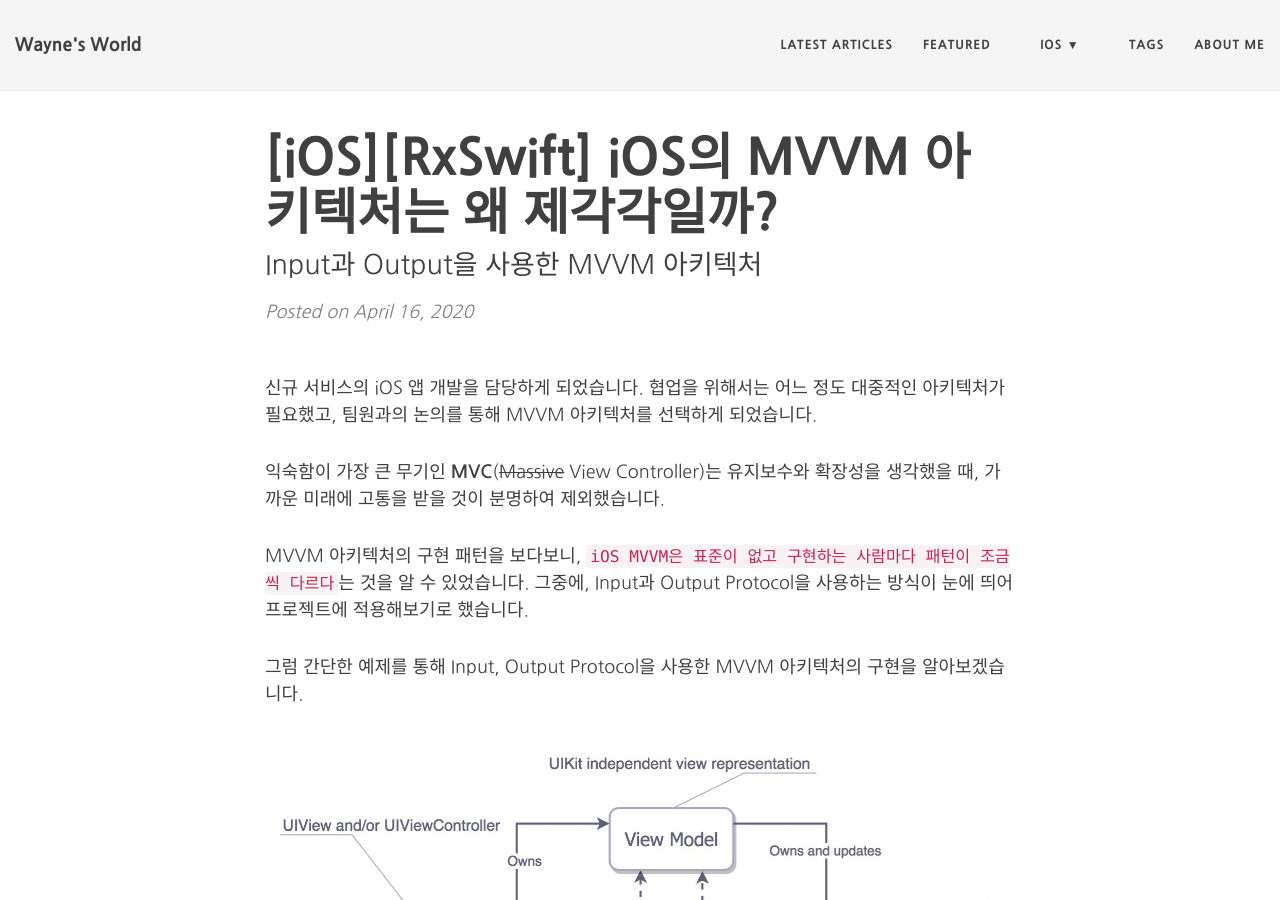
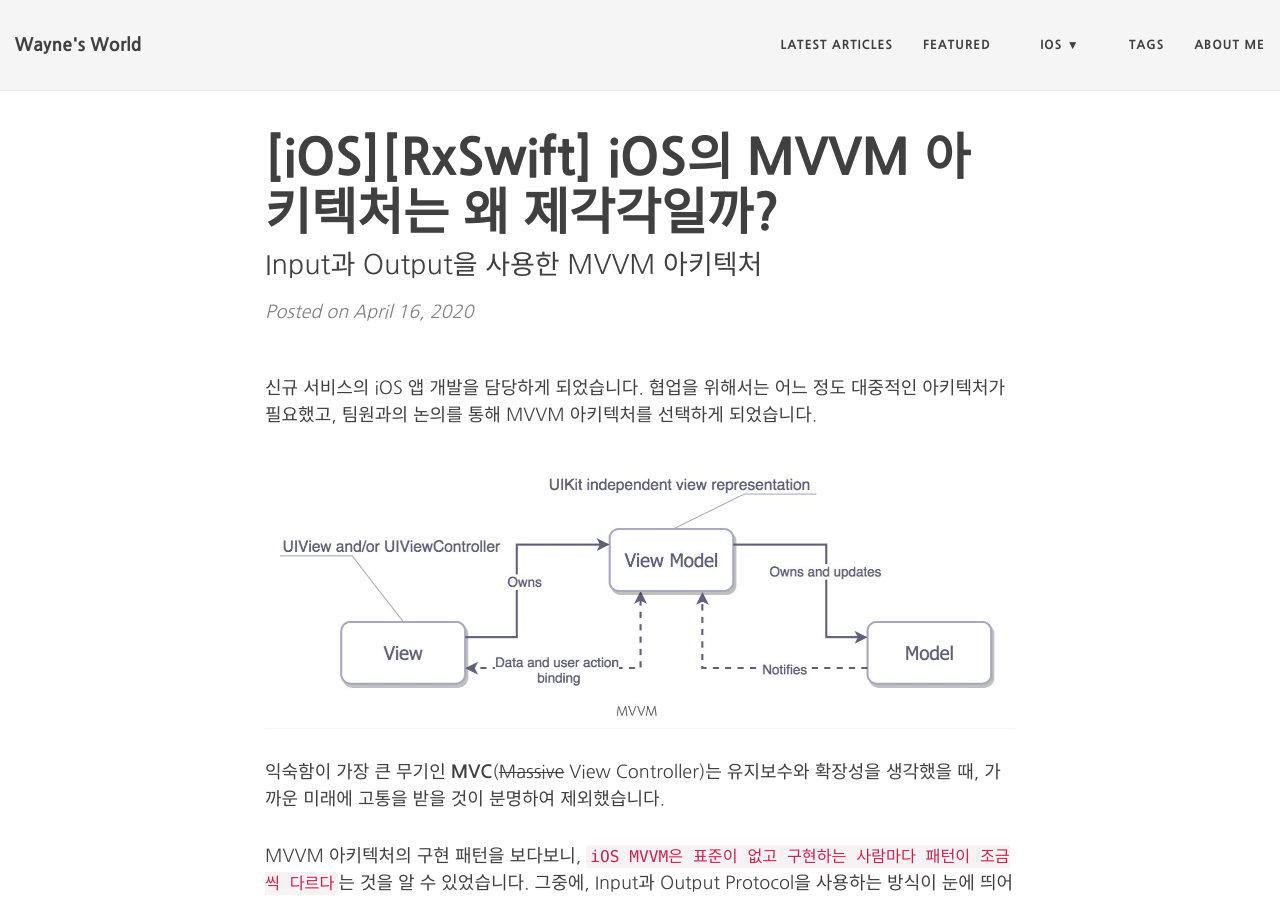
Before and after one commit to Mildwhale/mildwhale.github.io, a Jekyll site: the page built from _posts/2020-04-16-mvvm-with-input-output.md, in a window 1280 px wide and 900 px high. Built offline with Jekyll 4.4.1, drawn with Linux system fonts in a browser that asks for light colours; nearby versions of some CDN libraries; comment, search, counter and statistics services are not loaded.

Commit message:
mvvm 이미지 위치 변경

```diff
--- a/_posts/2020-04-16-mvvm-with-input-output.md
+++ b/_posts/2020-04-16-mvvm-with-input-output.md
@@ -10,13 +10,13 @@ tags: [iOS, RxSwift, MVVM]
 
 신규 서비스의 iOS 앱 개발을 담당하게 되었습니다. 협업을 위해서는 어느 정도 대중적인 아키텍처가 필요했고, 팀원과의 논의를 통해 MVVM 아키텍처를 선택하게 되었습니다.
 
+![mvvm](/assets/images/mvvm/mvvm.jpeg){: .center-image}
+
 익숙함이 가장 큰 무기인 **MVC**(~~Massive~~ View Controller)는 유지보수와 확장성을 생각했을 때, 가까운 미래에 고통을 받을 것이 분명하여 제외했습니다.
 
 MVVM 아키텍처의 구현 패턴을 보다보니, `iOS MVVM은 표준이 없고 구현하는 사람마다 패턴이 조금씩 다르다`는 것을 알 수 있었습니다. 그중에, Input과 Output Protocol을 사용하는 방식이 눈에 띄어 프로젝트에 적용해보기로 했습니다.
 
 그럼 간단한 예제를 통해 Input, Output Protocol을 사용한 MVVM 아키텍처의 구현을 알아보겠습니다.
-
-![mvvm](/assets/images/mvvm/mvvm.jpeg){: .center-image}
 
 ## Example
 ### Protocol with Input&Output
```
